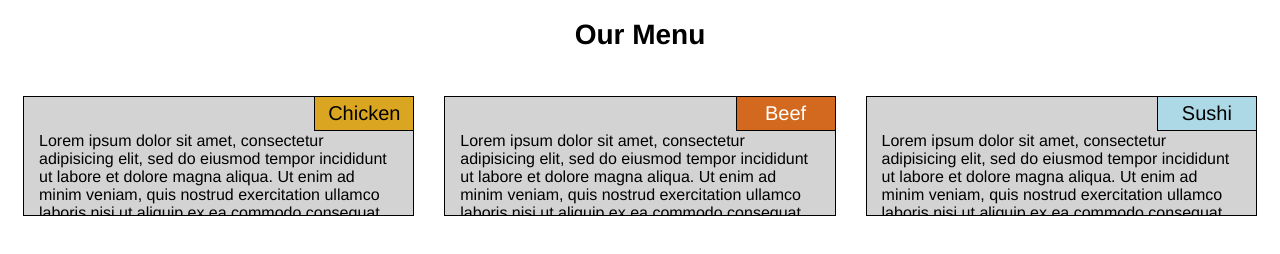
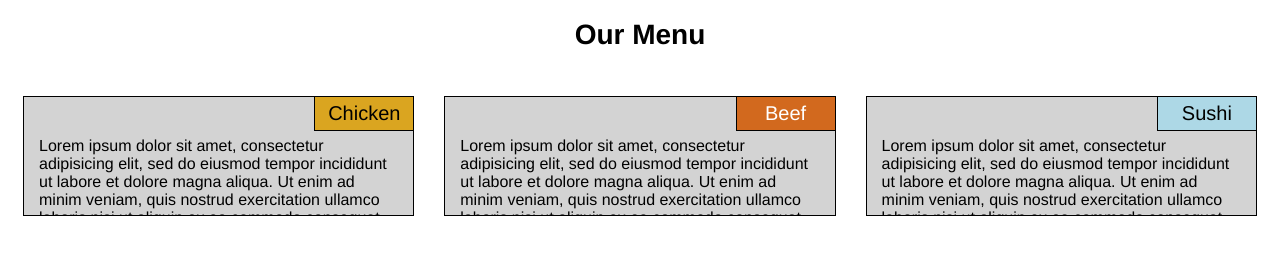
Before and after one commit to otalypov/html-css-js-course, a plain HTML site: page mod2/index.html in a window 1280 px wide. Drawn offline with Linux system fonts and the light colour scheme.

Commit message:
Version 0.95

```diff
--- a/mod2/css/style.css
+++ b/mod2/css/style.css
@@ -1,12 +1,12 @@
 * {
   box-sizing: border-box;
-  font-family: Helvetica;
 }
 
 h1 {
   margin-bottom: 30px;
   text-align: center;
   font-size: 175%;
+  font-family: Helvetica
 }
 
 .row {
@@ -24,23 +24,19 @@ h1 {
   border: 1px black solid;
   text-align: center;
   font-size: 125%;
-  color: black;
+  font-family: Helvetica;
 }
 
 .section-text {
-  height: 170px;
-  padding: 10px;
+  height: 120px;
+  padding: 15px;
   padding-top: 40px;
   margin: 15px;
   background-color: lightgrey;
   border: 1px black solid;
   overflow: hidden;
+  font-family: Helvetica;
   color: black;
-  height: 120px;
-  padding: 15px;
-  padding-top: 35px;
-  background-color: lightgrey;
-  border: 1px solid black;
 }
 
 /********** Large devices only **********/
```
